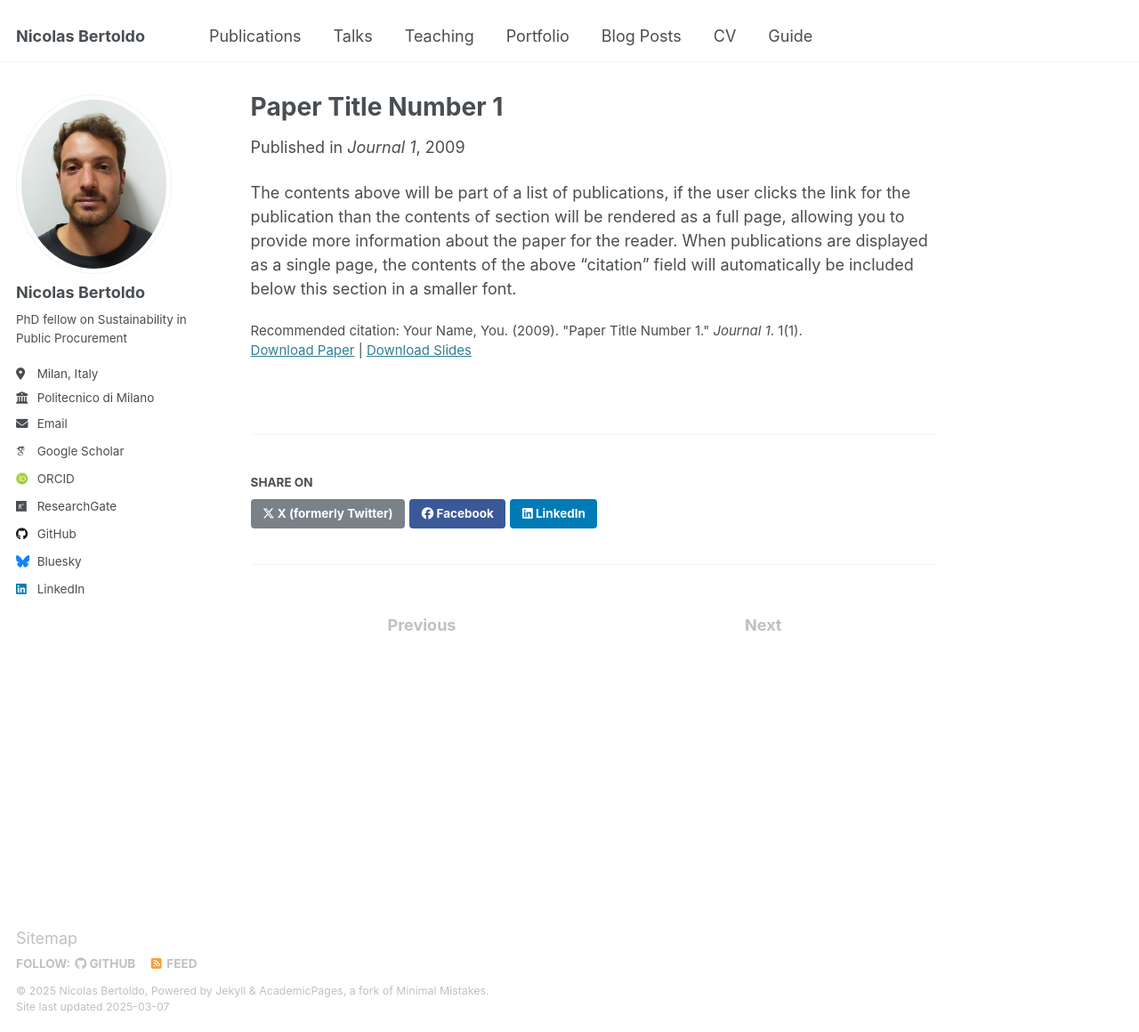
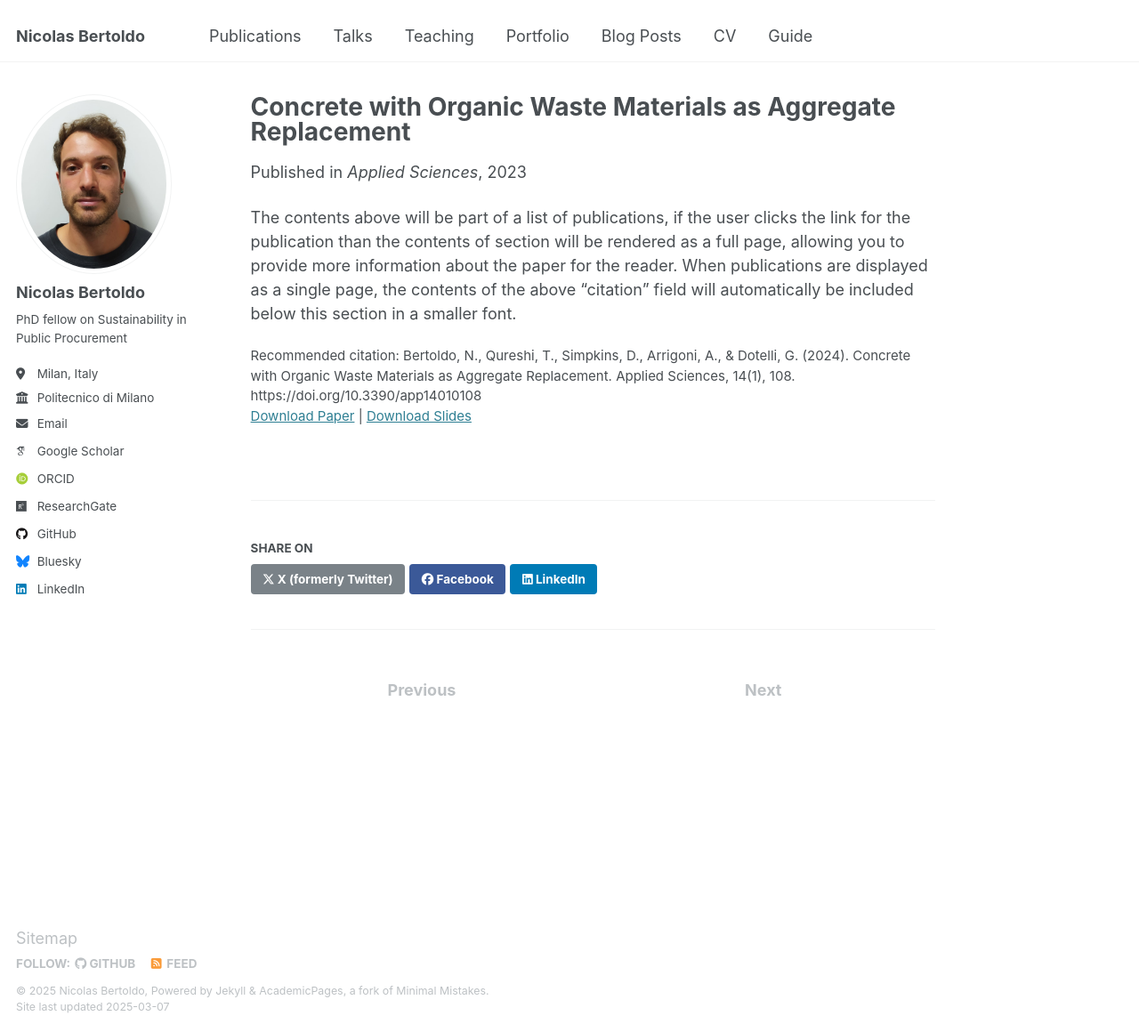
Before and after one commit to Nick-Bertoldo/Nick-Bertoldo.github.io, a Jekyll site: the page built from _publications/2009-10-01-paper-title-number-1.md, in a window 1280 px wide and 1160 px high. Shown: the whole window at 89% size. Built offline with Jekyll 4.4.1, drawn with Linux system fonts in a browser that asks for light colours; some web fonts are replaced.

Commit message:
Update 2009-10-01-paper-title-number-1.md

```diff
--- a/_publications/2009-10-01-paper-title-number-1.md
+++ b/_publications/2009-10-01-paper-title-number-1.md
@@ -1,14 +1,14 @@
 ---
-title: "Paper Title Number 1"
+title: "Concrete with Organic Waste Materials as Aggregate Replacement"
 collection: publications
 category: manuscripts
-permalink: /publication/2009-10-01-paper-title-number-1
+permalink: 'https://www.mdpi.com/2076-3417/14/1/108'
 excerpt: 'This paper is about the number 1. The number 2 is left for future work.'
-date: 2009-10-01
-venue: 'Journal 1'
+date: 21 December 2023
+venue: 'Applied Sciences'
 slidesurl: 'http://academicpages.github.io/files/slides1.pdf'
 paperurl: 'http://academicpages.github.io/files/paper1.pdf'
-citation: 'Your Name, You. (2009). &quot;Paper Title Number 1.&quot; <i>Journal 1</i>. 1(1).'
+citation: 'Bertoldo, N., Qureshi, T., Simpkins, D., Arrigoni, A., & Dotelli, G. (2024). Concrete with Organic Waste Materials as Aggregate Replacement. Applied Sciences, 14(1), 108. https://doi.org/10.3390/app14010108'
 ---
 
 The contents above will be part of a list of publications, if the user clicks the link for the publication than the contents of section will be rendered as a full page, allowing you to provide more information about the paper for the reader. When publications are displayed as a single page, the contents of the above "citation" field will automatically be included below this section in a smaller font.
```
